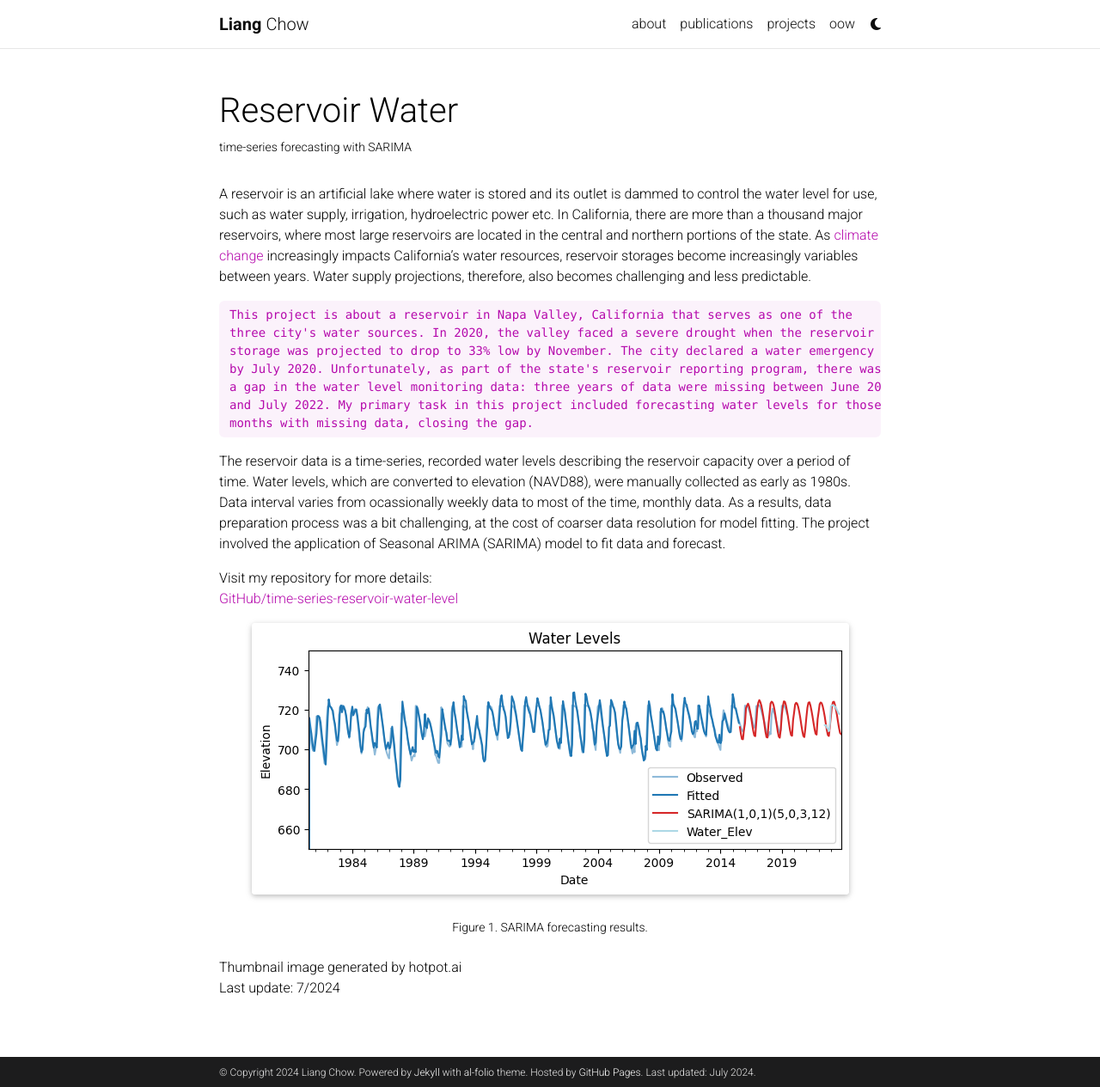
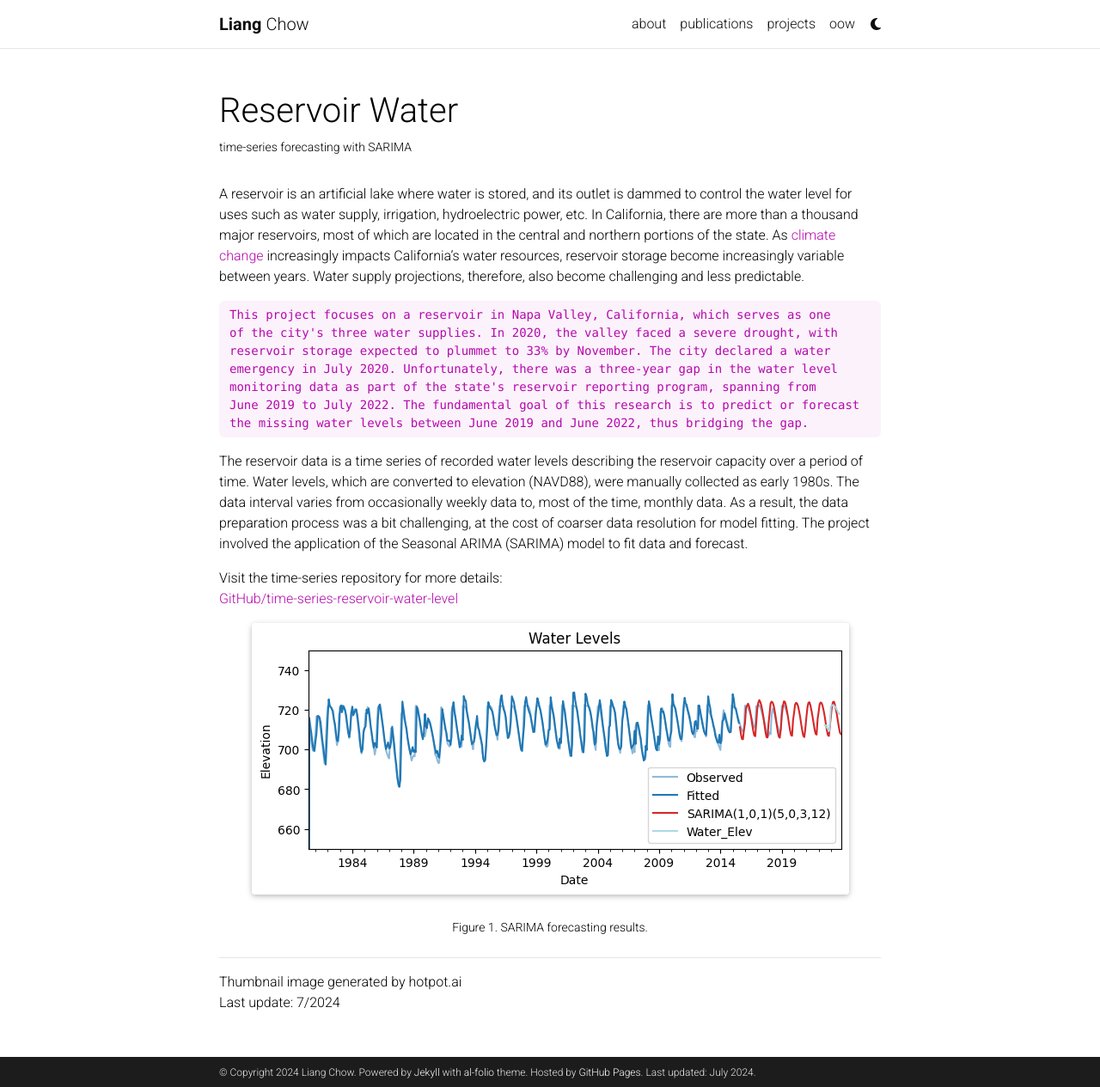
Before and after one commit to liangchow/liangchow.github.io, a Jekyll site: the page built from _projects/4_project.md, in a window 1280 px wide and 1265 px high. Shown: the whole window at 86% size. Built offline with Jekyll 4.4.1, drawn with Linux system fonts in a browser that asks for light colours; comment, search, counter and statistics services are not loaded; a style sheet for code colours, icons or effects is not loaded.

Commit message:
July project update

```diff
--- a/_projects/4_project.md
+++ b/_projects/4_project.md
@@ -8,24 +8,24 @@ category: climate
 related_publications:
 ---
 
-A reservoir is an artificial lake where water is stored and its outlet is dammed to control the water level for use, such as water supply, irrigation, hydroelectric power etc.
-In California, there are more than a thousand major reservoirs, where most large reservoirs are located in the central and northern portions of the state.
-As [climate change](https://water.ca.gov/Programs/All-Programs/Climate-Change-Program/Climate-Change-and-Water) increasingly impacts California's water resources, reservoir storages
-become increasingly variables between years. Water supply projections, therefore, also becomes challenging and less predictable.
+A reservoir is an artificial lake where water is stored, and its outlet is dammed to control the water level for uses such as water supply, irrigation, hydroelectric power, etc.
+In California, there are more than a thousand major reservoirs, most of which are located in the central and northern portions of the state.
+As [climate change](https://water.ca.gov/Programs/All-Programs/Climate-Change-Program/Climate-Change-and-Water) increasingly impacts California's water resources, reservoir storage
+become increasingly variable between years. Water supply projections, therefore, also become challenging and less predictable.
 
-	This project is about a reservoir in Napa Valley, California that serves as one of the
-	three city's water sources. In 2020, the valley faced a severe drought when the reservoir
-	storage was projected to drop to 33% low by November. The city declared a water emergency
-	by July 2020. Unfortunately, as part of the state's reservoir reporting program, there was
-	a gap in the water level monitoring data: three years of data were missing between June 2019
-	and July 2022. My primary task in this project included forecasting water levels for those
-	months with missing data, closing the gap.
+	This project focuses on a reservoir in Napa Valley, California, which serves as one
+	of the city's three water supplies. In 2020, the valley faced a severe drought, with
+	reservoir storage expected to plummet to 33% by November. The city declared a water
+	emergency in July 2020. Unfortunately, there was a three-year gap in the water level
+	monitoring data as part of the state's reservoir reporting program, spanning from
+	June 2019 to July 2022. The fundamental goal of this research is to predict or forecast
+	the missing water levels between June 2019 and June 2022, thus bridging the gap.
 
-The reservoir data is a time-series, recorded water levels describing the reservoir capacity over a period of time. Water levels, which are converted to elevation (NAVD88), were manually collected as
-early as 1980s. Data interval varies from ocassionally weekly data to most of the time, monthly data. As a results, data preparation process was a bit challenging, at the cost of coarser data resolution for model fitting.
-The project involved the application of Seasonal ARIMA (SARIMA) model to fit data and forecast.
+The reservoir data is a time series of recorded water levels describing the reservoir capacity over a period of time. Water levels, which are converted to elevation (NAVD88),
+were manually collected as early 1980s. The data interval varies from occasionally weekly data to, most of the time, monthly data. As a result, the data preparation process was a bit challenging,
+at the cost of coarser data resolution for model fitting. The project involved the application of the Seasonal ARIMA (SARIMA) model to fit data and forecast.
 
-Visit my repository for more details: <br>
+Visit the time-series repository for more details: <br>
 [GitHub/time-series-reservoir-water-level](https://github.com/liangchow/time-series-reservoir-water-level/)
 
 <div class="row justify-content-sm-center">
@@ -37,5 +37,6 @@ Visit my repository for more details: <br>
     Figure 1. SARIMA forecasting results.
 </div>
 
+***
 Thumbnail image generated by hotpot.ai <br>
 Last update: 7/2024
```
Also changed, not shown: _pages/about.md (+2 -2 lines).
